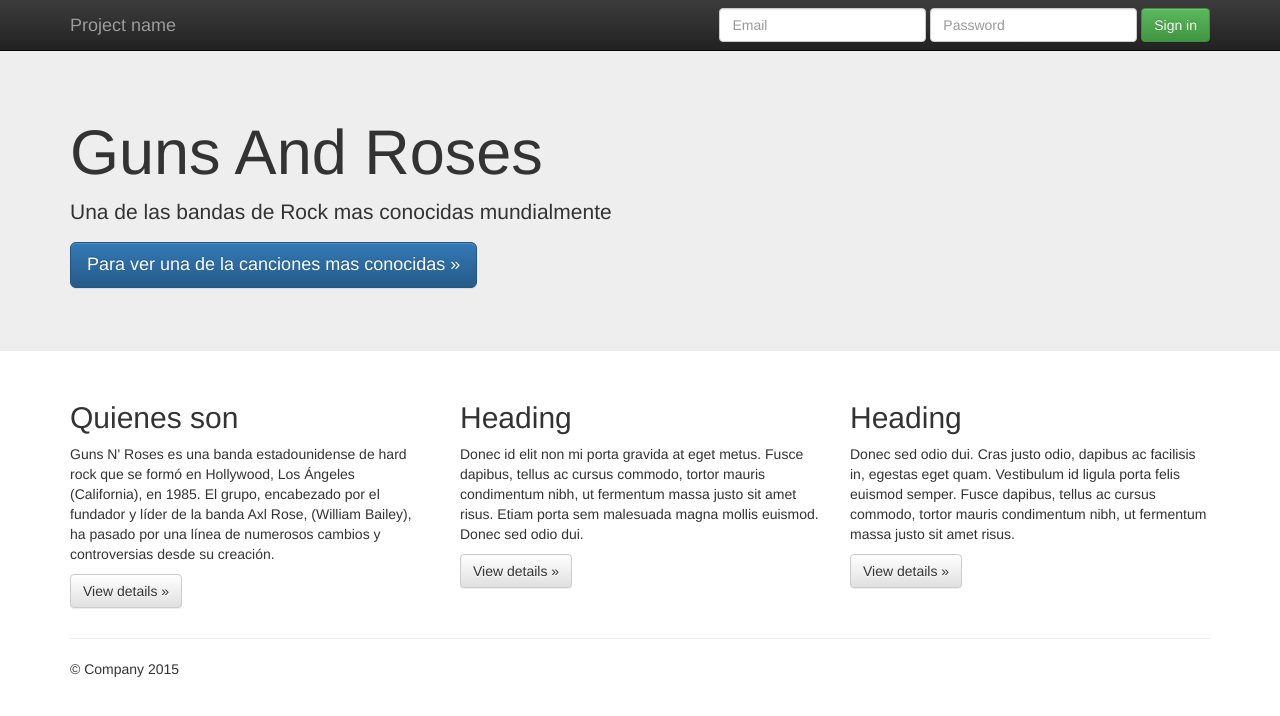
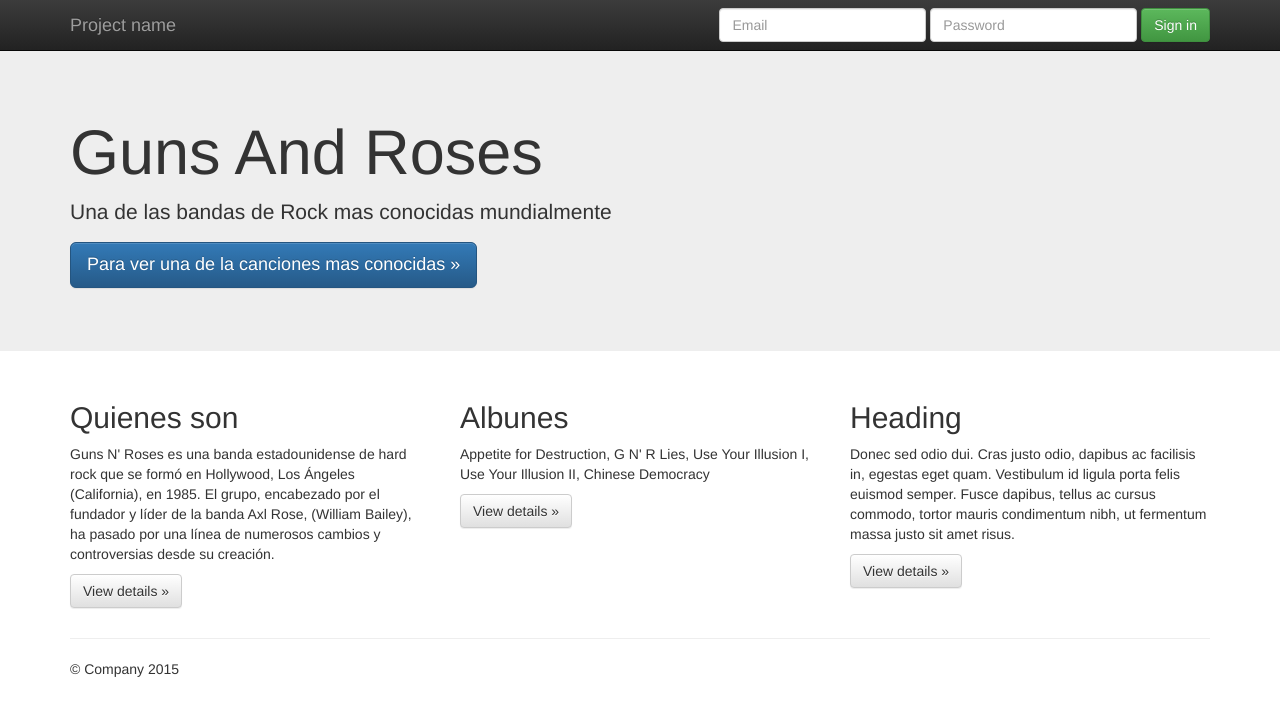
Before and after one commit to diegobgta/miprimerapagina, a plain HTML site: page public_html/index.html in a window 1280 px wide. Drawn offline with nearby package versions, Linux system fonts and the light colour scheme.

Commit message:
Cambie otro heading por cosas de la banda2

```diff
--- a/public_html/index.html
+++ b/public_html/index.html
@@ -70,8 +70,8 @@
           <p><a class="btn btn-default" href="#" role="button">View details &raquo;</a></p>
         </div>
         <div class="col-md-4">
-          <h2>Heading</h2>
-          <p>Donec id elit non mi porta gravida at eget metus. Fusce dapibus, tellus ac cursus commodo, tortor mauris condimentum nibh, ut fermentum massa justo sit amet risus. Etiam porta sem malesuada magna mollis euismod. Donec sed odio dui. </p>
+          <h2>Albunes</h2>
+          <p>Appetite for Destruction, G N' R Lies, Use Your Illusion I, Use Your Illusion II, Chinese Democracy </p>
           <p><a class="btn btn-default" href="#" role="button">View details &raquo;</a></p>
        </div>
         <div class="col-md-4">
```
